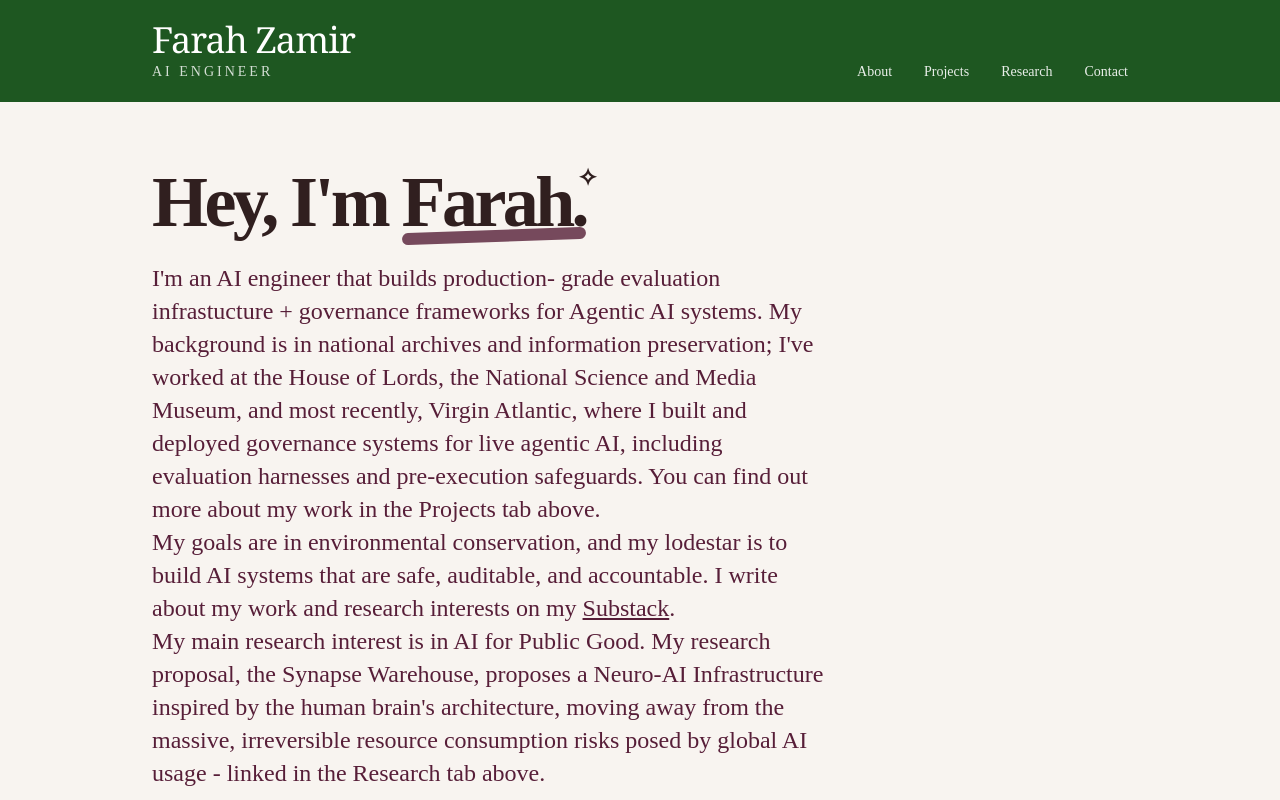
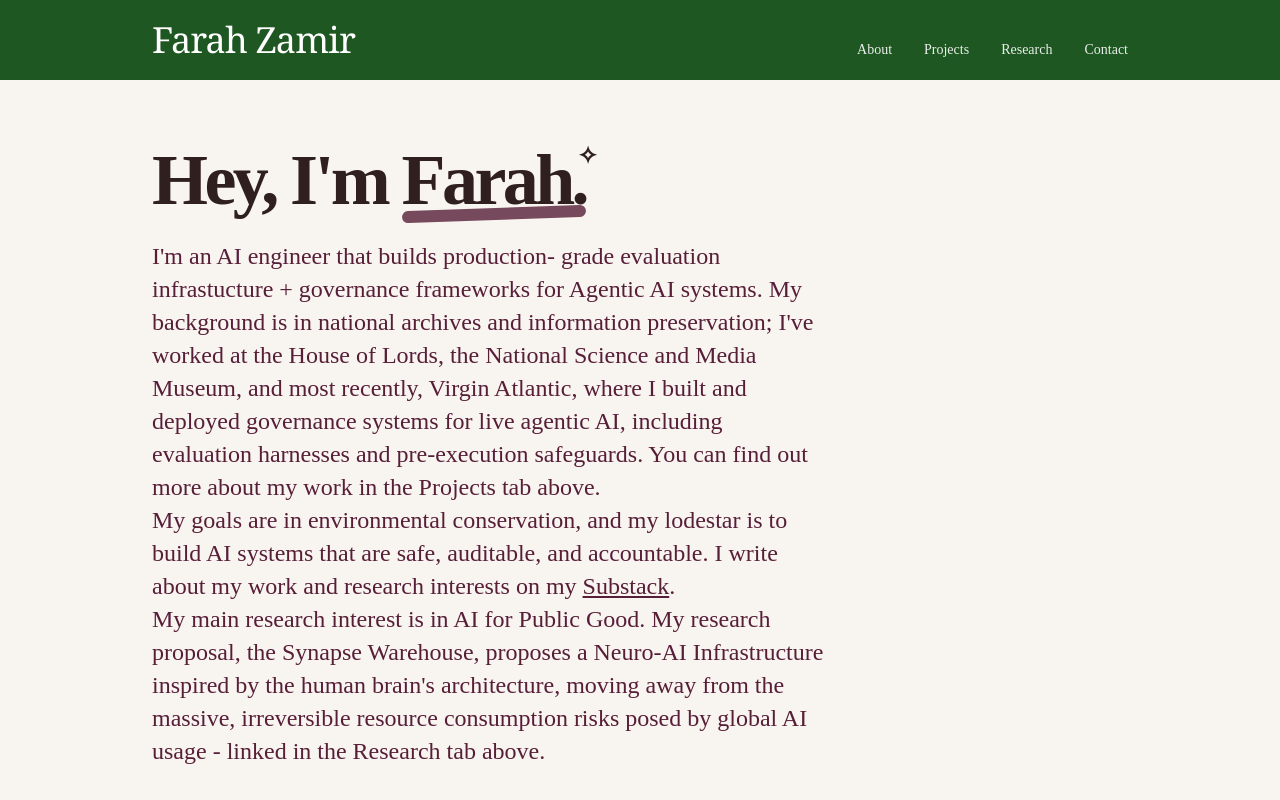
Before and after one commit to dynamicsofanaisteroid/farah-zamir-portfolio, a Next.js app: page / in a window 1280 px wide. Shown: the top 800 px of the page. Built offline with nearby package versions, Linux system fonts and the light colour scheme.

Commit message:
stripped AI Engineer from headline

```diff
--- a/app/page.tsx
+++ b/app/page.tsx
@@ -13,7 +13,6 @@ export default function Home() {
         <Link href="/" className="font-serif text-4xl tracking-tight text-white">
           Farah Zamir
         </Link>
-        <div className="text-sm text-white/80 tracking-[3px] mt-0.5">AI ENGINEER</div>
       </div>
 
       {/* Navigation */}
```
